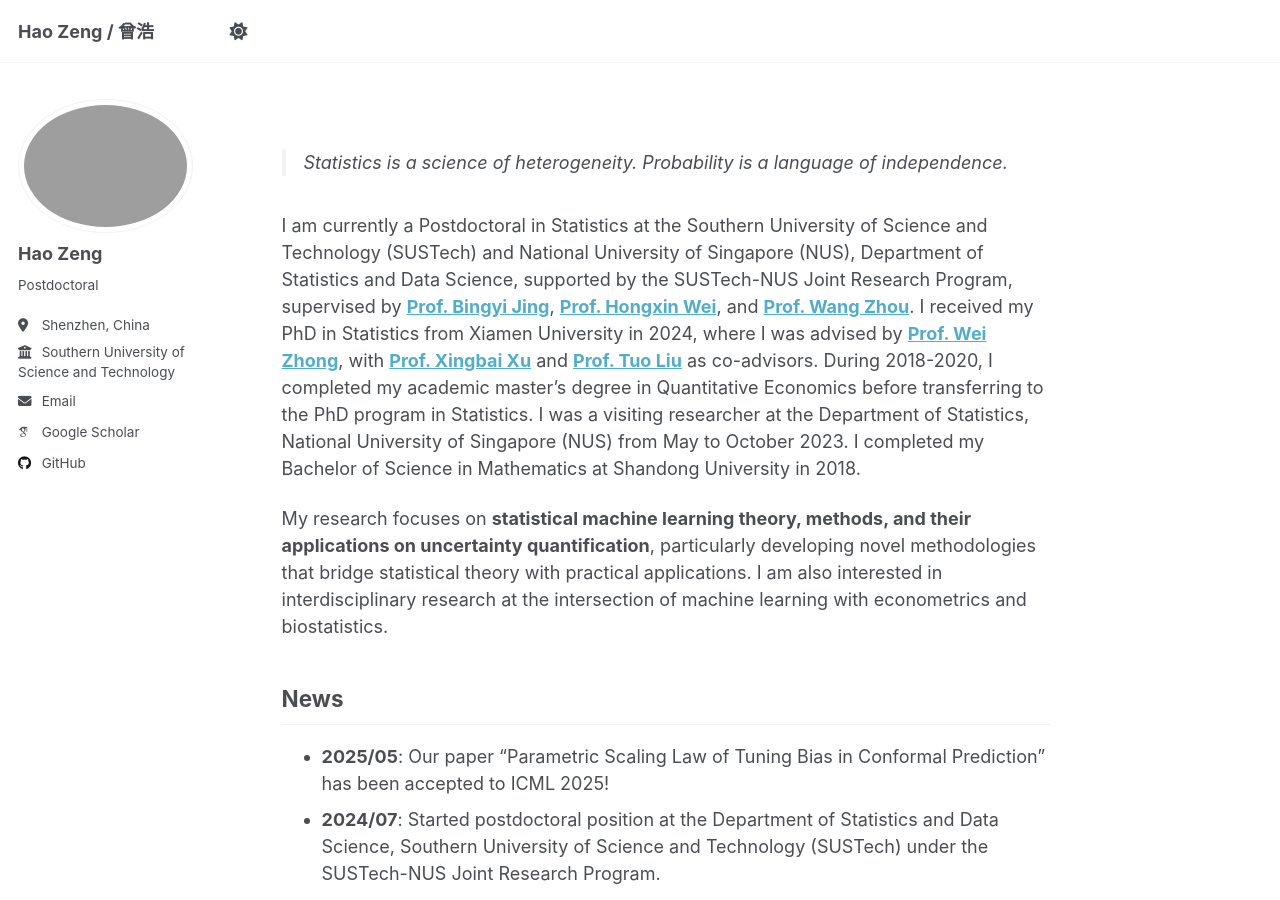
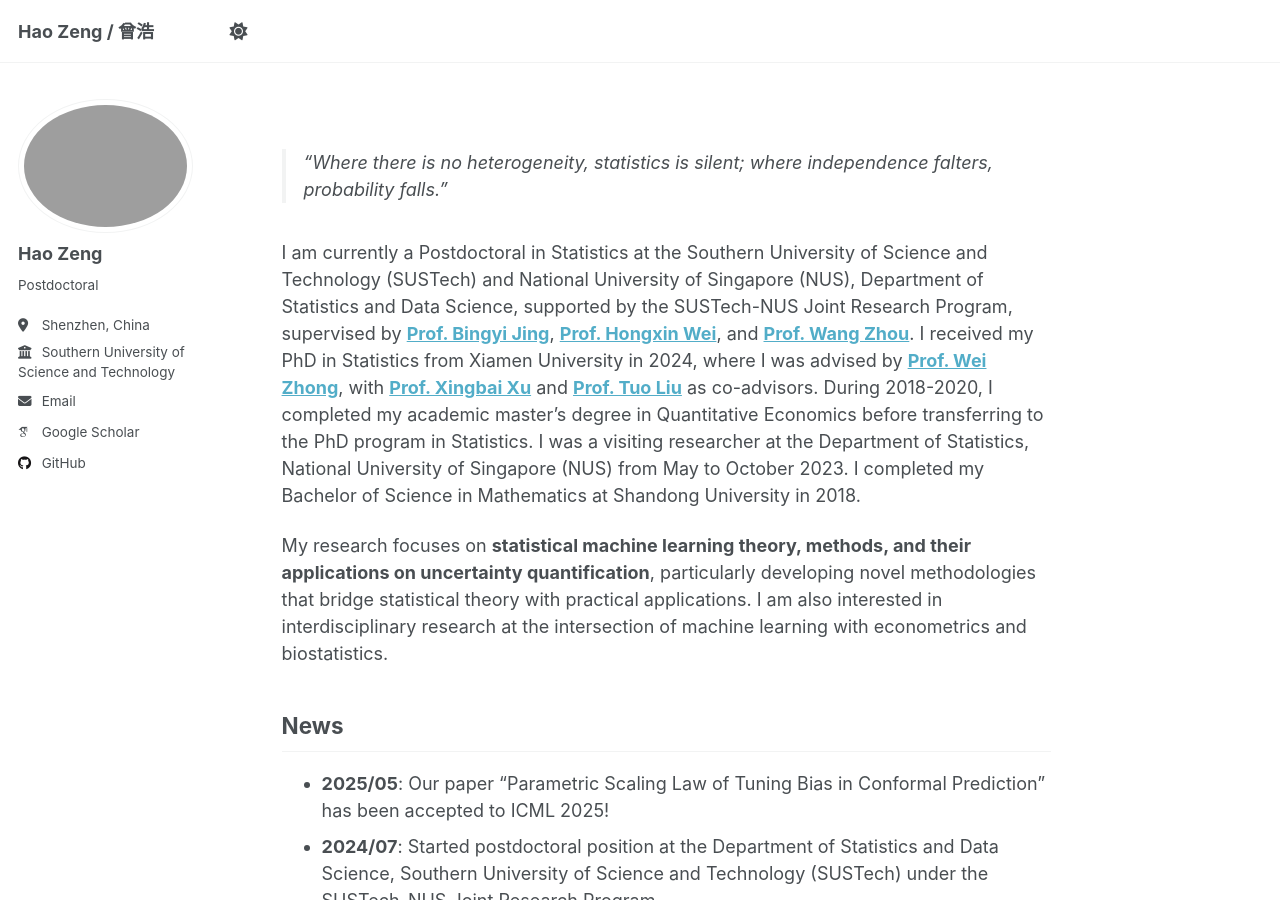
Before and after one commit to ZhaoyuXingStat/ZhaoyuXingStat.github.io, a Jekyll site: the page built from _pages/about.md, in a window 1280 px wide and 900 px high. Built offline with Jekyll 4.4.1, drawn with Linux system fonts in a browser that asks for light colours; some web fonts are replaced.

Commit message:
更新个人简介，替换了关于统计学和概率的描述，添加了新的箴言以增强内容的深度和吸引力。

```diff
--- a/_pages/about.md
+++ b/_pages/about.md
@@ -6,7 +6,7 @@ redirect_from:
   - /about/
   - /about.html
 ---
-> Statistics is a science of heterogeneity. Probability is a language of independence.
+> "Where there is no heterogeneity, statistics is silent; where independence falters, probability falls."
 
 I am currently a Postdoctoral in Statistics at the Southern University of Science and Technology (SUSTech) and National University of Singapore (NUS), Department of Statistics and Data Science, supported by the SUSTech-NUS Joint Research Program, supervised by **[Prof. Bingyi Jing](https://www.sustech.edu.cn/zh/faculties/jingbing-yi.html)**, **[Prof. Hongxin Wei](https://hongxin001.github.io/)**, and **[Prof. Wang Zhou](https://www.stat.nus.edu.sg/wang-zhou/)**. I received my PhD in Statistics from Xiamen University in 2024, where I was advised by **[Prof. Wei Zhong](https://faculty.xmu.edu.cn/wzhong/zh_CN/index/559037/list/index.htm)**, with **[Prof. Xingbai Xu](https://faculty.xmu.edu.cn/XXB/zh_CN/index.htm)** and **[Prof. Tuo Liu](https://faculty.xmu.edu.cn/LT1234/zh_CN/index/582397/list/index.htm)** as co-advisors. During 2018-2020, I completed my academic master's degree in Quantitative Economics before transferring to the PhD program in Statistics. I was a visiting researcher at the Department of Statistics, National University of Singapore (NUS) from May to October 2023. I completed my Bachelor of Science in Mathematics at Shandong University in 2018.
 
```
